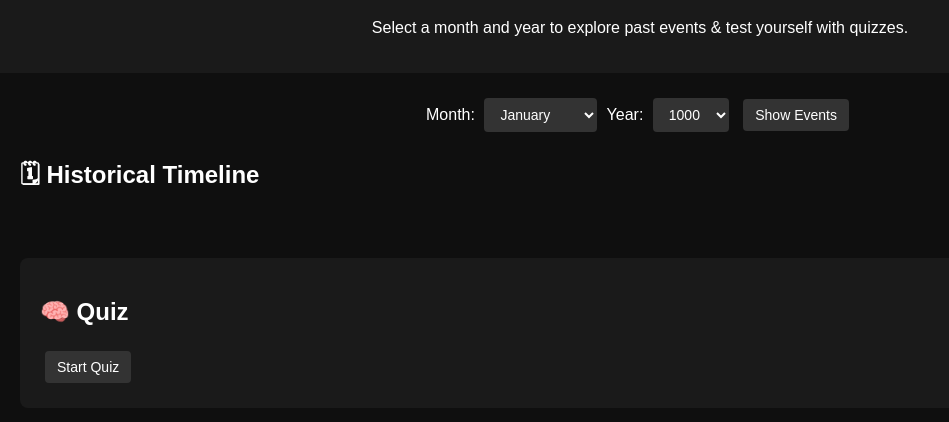
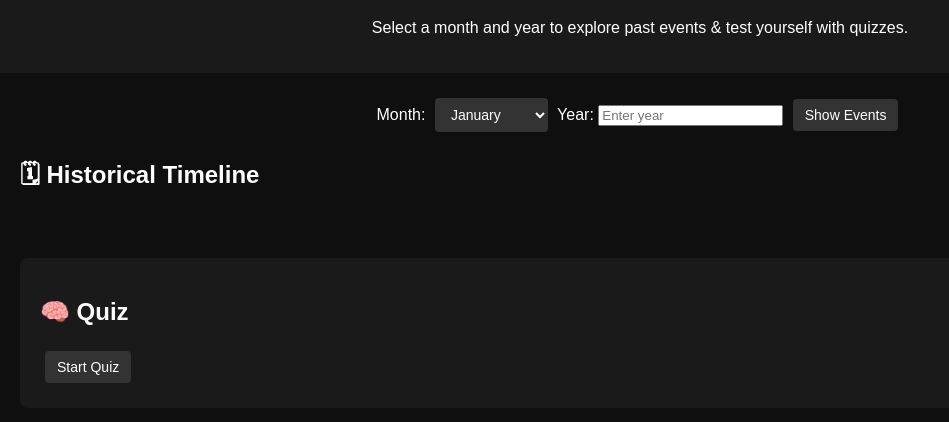
Before and after one commit to sandeep780049/history-quiz-timeline, a website: page index.html in a window 1280 px wide. Shown: the part 82-504 px from the top of the page, without its empty margins (0-949 px from the left). Drawn offline with Linux system fonts and the light colour scheme; no server answers.

Commit message:
Update index.html

```diff
--- a/index.html
+++ b/index.html
@@ -18,7 +18,9 @@
         <select id="month"></select>
 
         <label for="year">Year:</label>
-        <select id="year"></select>
+        <input id="year" list="yearList" placeholder="Enter year">
+<datalist id="yearList"></datalist>
+
 
         <button id="showEvents">Show Events</button>
     </section>
```
